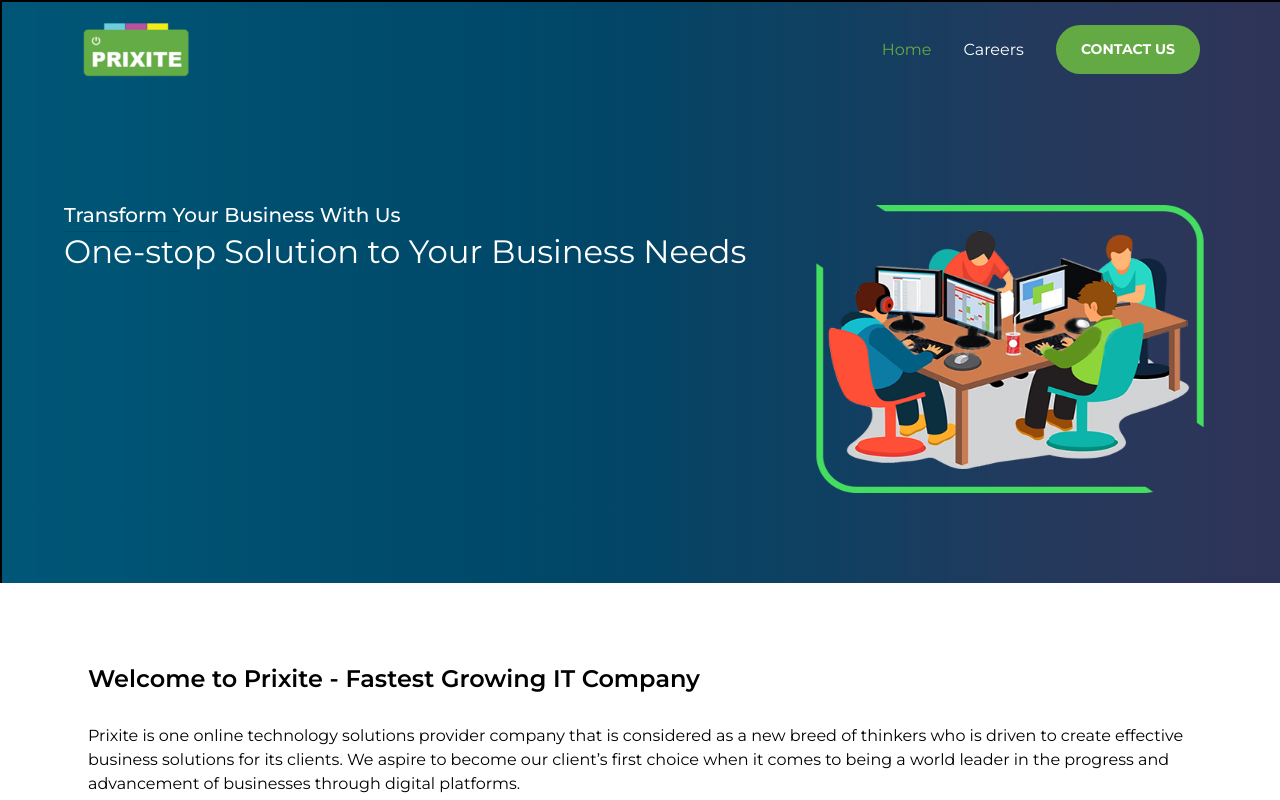
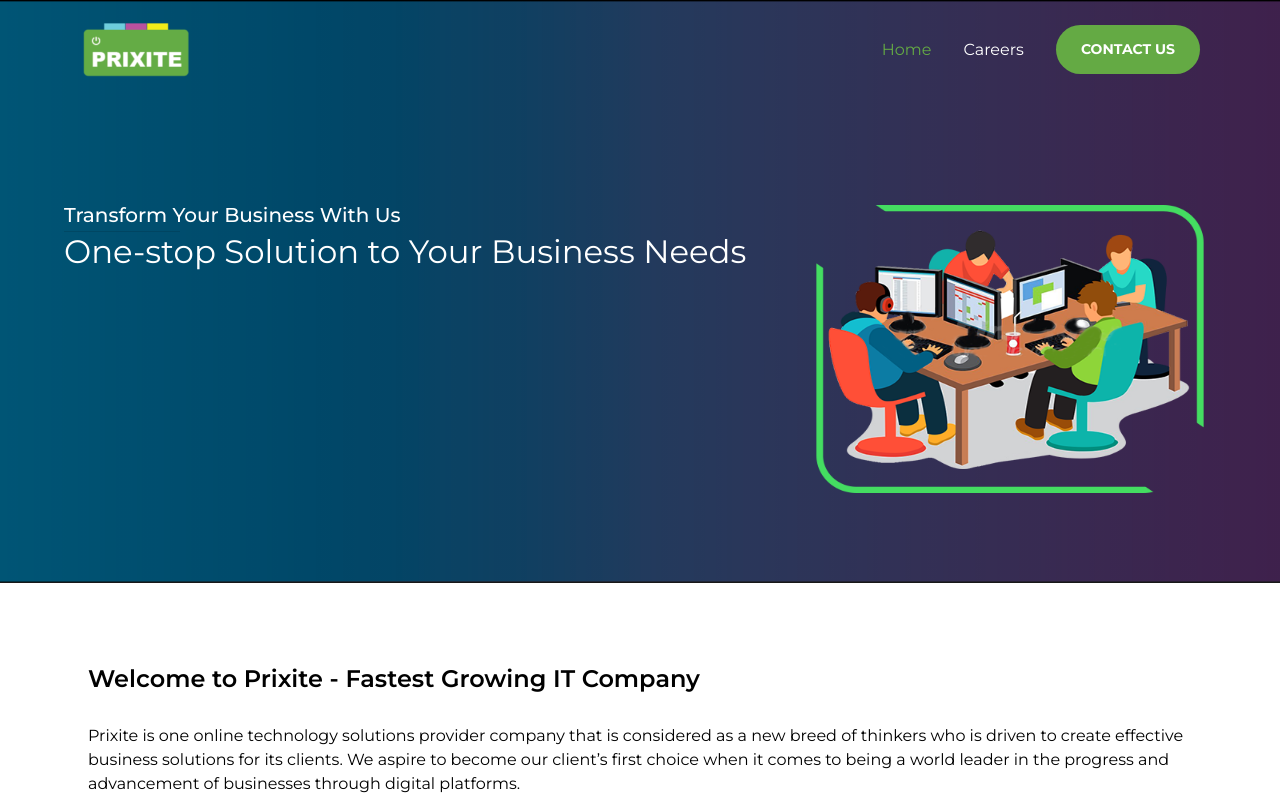
Before and after one commit to prixite/prixite.github.io, a Next.js app in the folder v2/prixite/: page / in a window 1280 px wide. Shown: the top 800 px of the page. Built offline with nearby package versions, Linux system fonts and the light colour scheme.

Commit message:
fixed-styling for deployment

```diff
--- a/v2/prixite/components/header/Header.js
+++ b/v2/prixite/components/header/Header.js
@@ -33,6 +33,9 @@ const Header = ({ children, bgImg }) => {
       className='header-container'
       sx={{
         background: `linear-gradient( rgba(0, 0, 0, 0.5), rgba(0, 0, 0, 0.5) ), url(${bgImg?.src})`,
+        backgroundPosition: 'center',
+        backgroundRepeat: 'no-repeat',
+        backgroundSize: 'cover',
       }}
     >
       <AppBar position='static' className='header-bar'>
--- a/v2/prixite/components/header/header.scss
+++ b/v2/prixite/components/header/header.scss
@@ -1,8 +1,4 @@
 .header-container {
-    background-position: 'center';
-    background-repeat: 'no-repeat';
-    background-size: 'cover';
-
     .header-bar {
         background-color: transparent;
         box-shadow: none;
@@ -22,6 +18,7 @@
                 padding-right: 25px;
                 padding-left: 25px;
                 font-weight: bold;
+
             }
 
             .header-menu-items {
@@ -35,47 +32,3 @@
         }
     }
 }
-
-
-// .header {
-//     background-color: "#000000";
-//     opacity: 0.55;
-//     transition: "background 0.3s, border-radius 0.3s, opacity 0.3s",
-// }
-
-// .app-bar {
-//     background-color: transparent;
-//     box-shadow: none;
-//     padding-top: 10px;
-// }
-
-// .header-menu {
-//     flex-grow: 0;
-//     align-items: center;
-// }
-
-// .header-menu-items {
-//     display: block;
-//     cursor: pointer;
-//     transition: all .2s linear;
-// }
-
-// .header-menu-items:hover {
-//     color: var(--primary-green)
-// }
-
-// .contact-us-button {
-//     text-align: center;
-//     background-color: var(--primary-green);
-//     color: white;
-//     border-radius: 30px;
-//     padding-top: 12px;
-//     padding-bottom: 12px;
-//     padding-right: 25px;
-//     padding-left: 25px;
-//     font-weight: bold;
-// }
-
-// .contact-us-button:hover {
-//     background-color: var(--primary-green);
-// }
```
